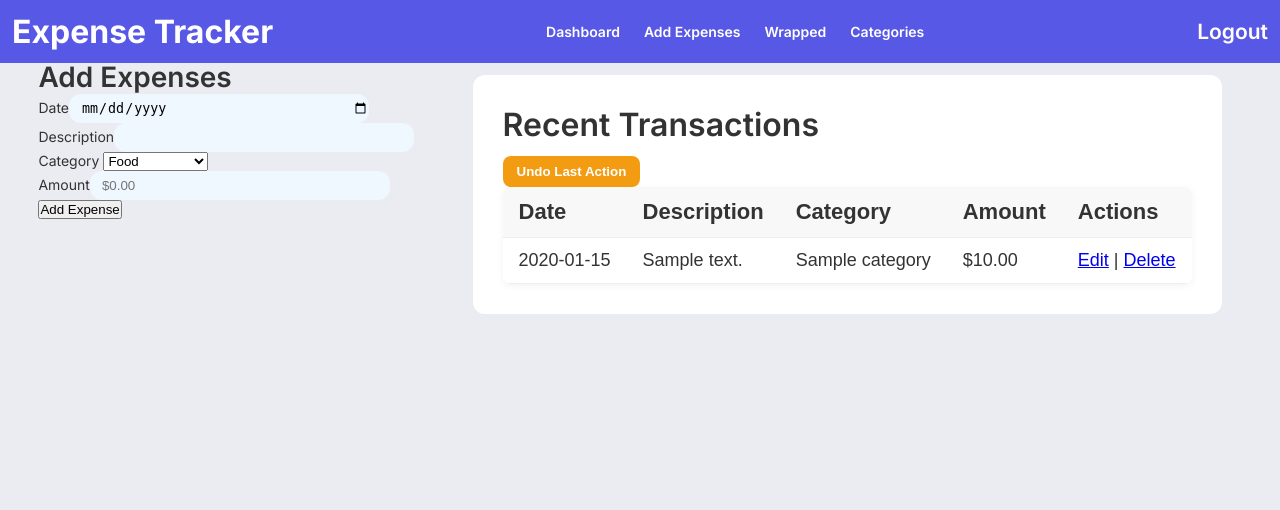
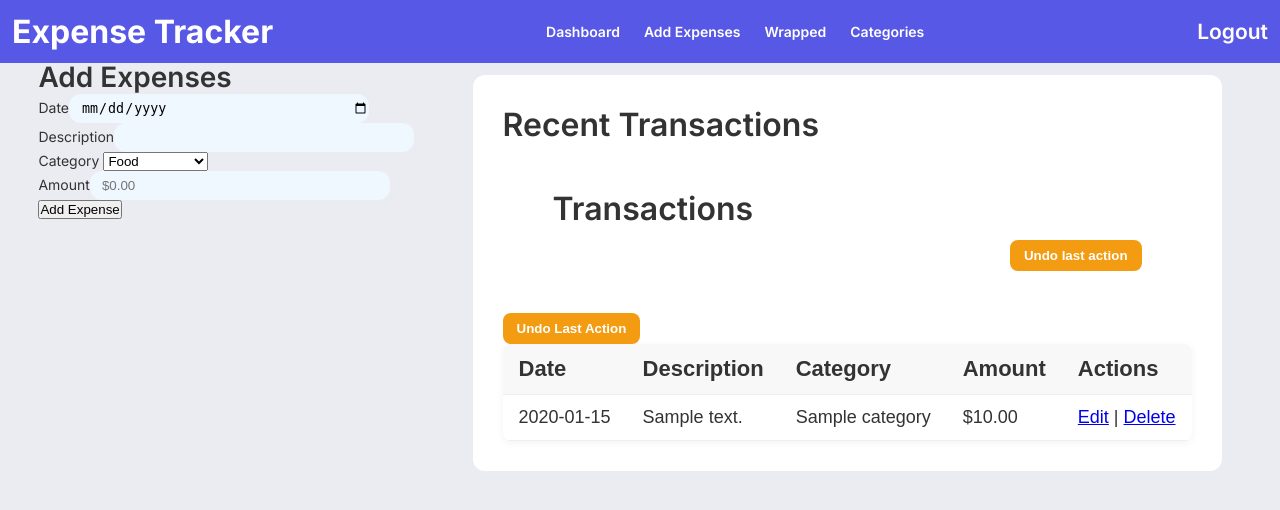
Before and after one commit to caraldcunha/expense-tracker, a Flask app: page /dashboard in a window 1280 px wide. Shown: the top 510 px of the page. Run offline with Flask 3, Linux system fonts and the light colour scheme; a user stored in the database is signed in; tables that the repository leaves empty hold one stand-in row (values such as "Sample post").

Commit message:
Update dashboard.html

```diff
--- a/app/templates/dashboard.html
+++ b/app/templates/dashboard.html
@@ -23,6 +23,19 @@
 
   <div class="transactions">
     <h2>Recent Transactions</h2>
+    <div class="transactions">
+  <h2>Transactions</h2>
+
+  <div class="actions-bar">
+    <form action="{{ url_for('undo') }}" method="get">
+      <button type="submit" class="undo-btn">Undo last action</button>
+    </form>
+    <!-- If you have "Add Transaction" or filters, place them here too -->
+  </div>
+
+  <!-- existing transactions-table-wrapper + table -->
+</div>
+
     <table>
       <thead>
         <tr><th>Date</th><th>Description</th><th>Category</th><th>Amount</th><th>Actions</th></tr>
```
